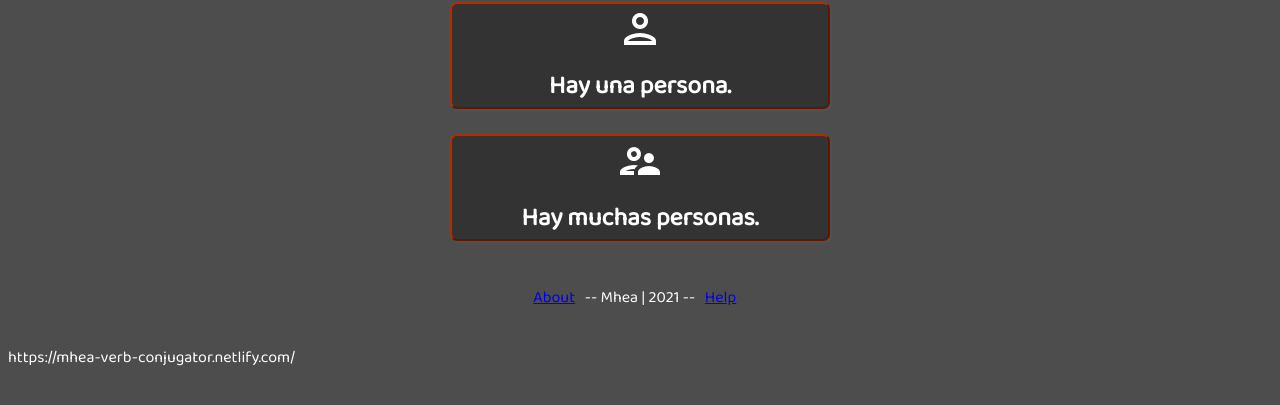
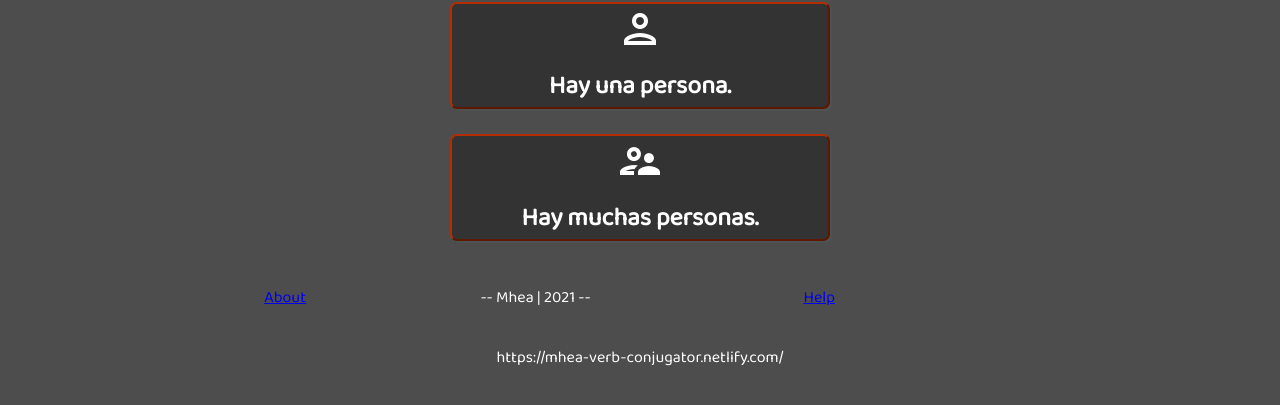
Before and after one commit to bustr003/verb-conjugator, a plain HTML site: page ar/count.html in a window 1280 px wide. Shown: the part 225-630 px from the top of the page. Drawn offline with nearby package versions, Linux system fonts and the light colour scheme.

Commit message:
Footer link style

```diff
--- a/footer_child.html
+++ b/footer_child.html
@@ -1,17 +1,17 @@
-<table style="width:30%">
+<table style="margin:auto">
     <tr>
-        <td style="text-align:right">
+        <td style="width:10%">
             <a class="footer" href="../about.html">About</a>
         </td>
 
-        <td style="text-align:center">
+        <td style="width:15%">
         <p>-- Mhea | 2021 --</p>
         </td>
 
-        <td style="text-align:left">
+        <td style="width:10%">
             <a class="footer" href="../help.html">Help</a>
         </td>
     </tr>
 </table>
 
-<p>https://mhea-verb-conjugator.netlify.com/</p>
+<p align="center">https://mhea-verb-conjugator.netlify.com/</p>
```
